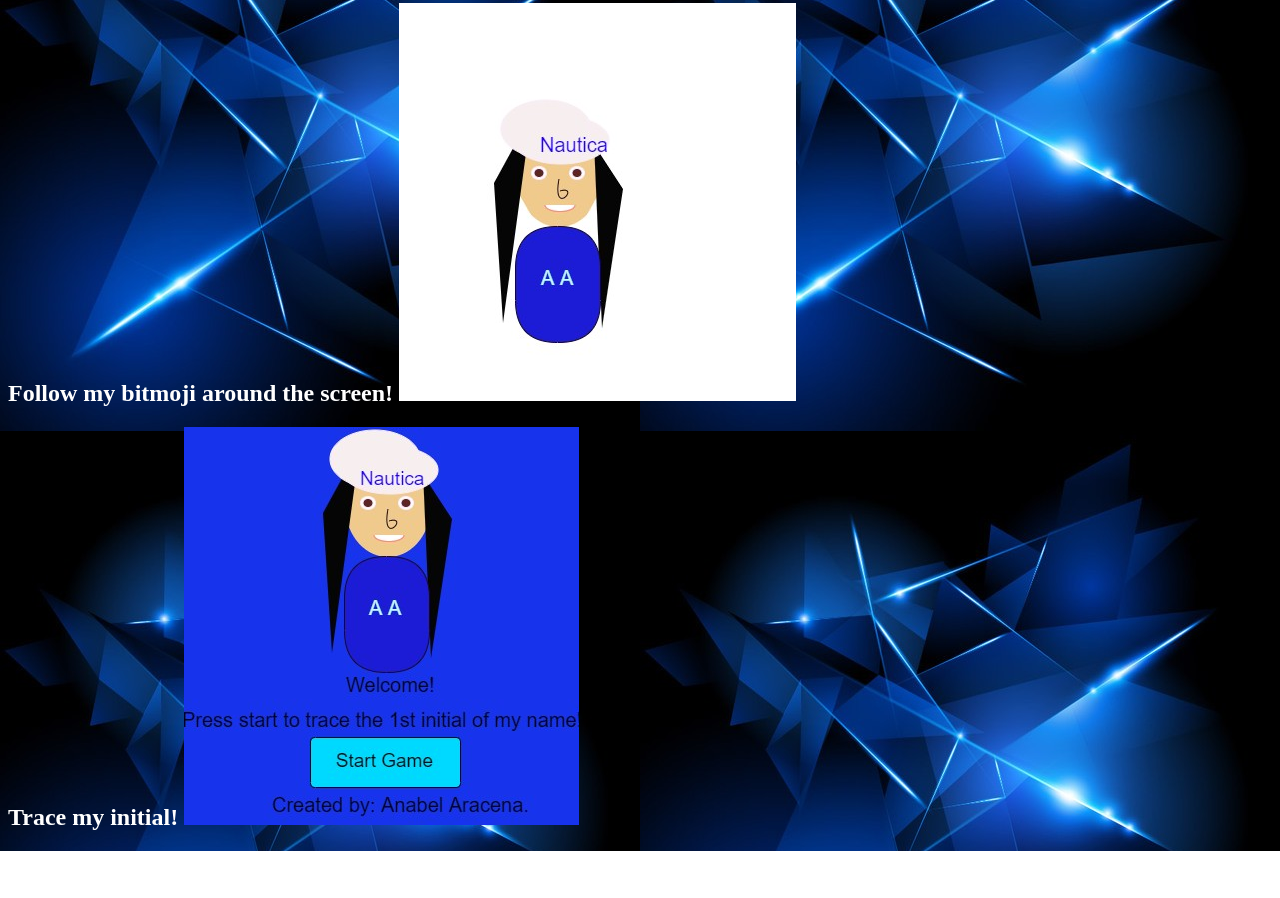
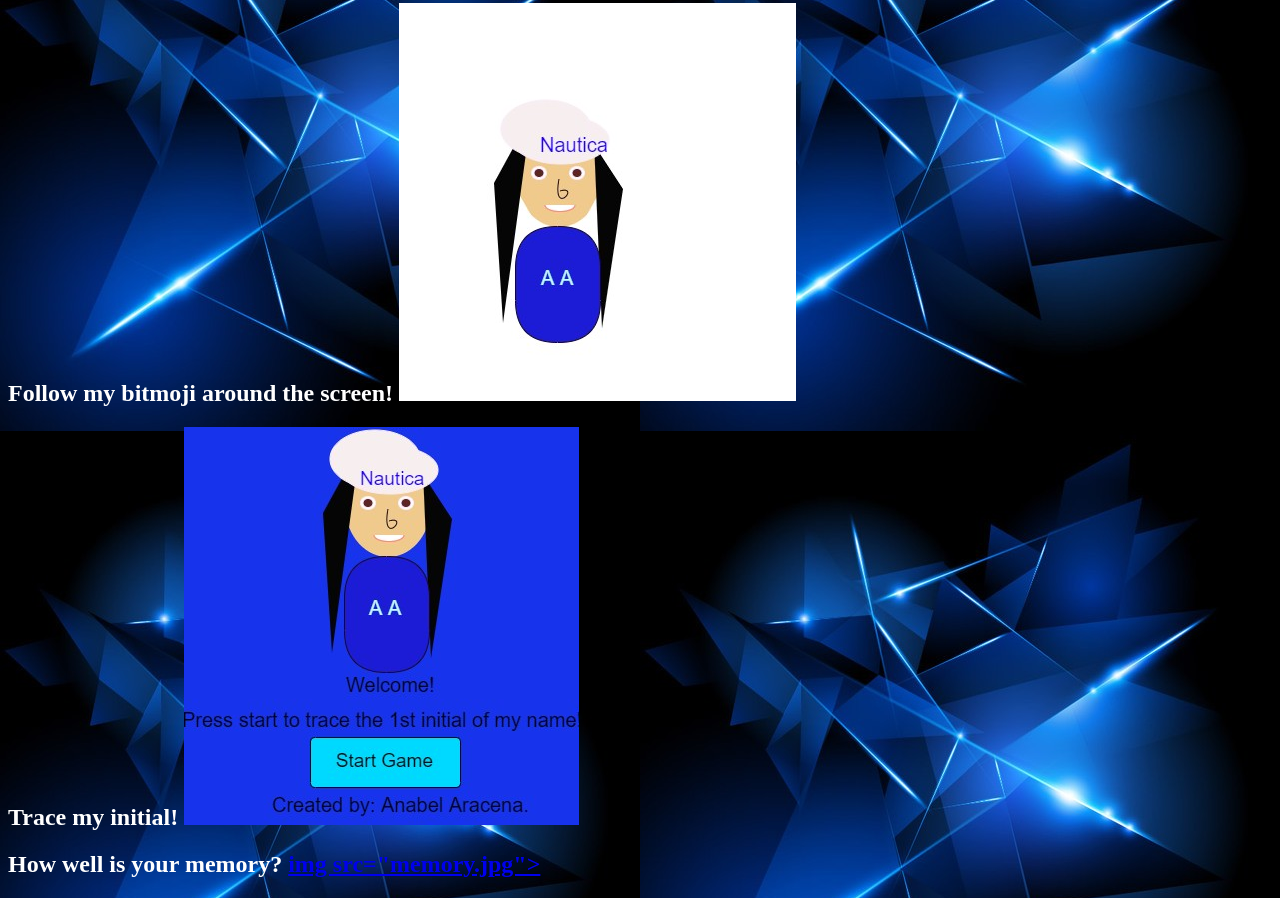
Before and after one commit to anabelaracena/anabelaracena.github.io, a plain HTML site: page javascripts.html in a window 1280 px wide. Shown: the part 2769-3667 px from the top of the page. Before the commit the page ends 3620 px from the top, so only its background shows below. Drawn offline with Linux system fonts and the light colour scheme.

Commit message:
Update javascripts.html

```diff
--- a/javascripts.html
+++ b/javascripts.html
@@ -21,5 +21,6 @@
    <h2> My Quiz <a href="https://www.khanacademy.org/computer-programming/aracena_quiz/4790234819428352"><img src="aracena_Quiz.jpg"></a>
    <h2> Follow my bitmoji around the screen! <a href="https://www.khanacademy.org/computer-programming/aracena_follow/6442839383572480"><img src ="aracena_Follow.jpg"></a>
     <h2> Trace my initial! <a href="https://www.khanacademy.org/computer-programming/aracena_educationalapp/4516551153516544"><img src="aracena_EducationalApp.jpg"></a>
-     </body>
+     <h2> How well is your memory? <a href="https://www.khanacademy.org/computer-programming/aracena_memory/4541595663564800">img src="memory.jpg"></a>
+      </body>
 </html>
```
